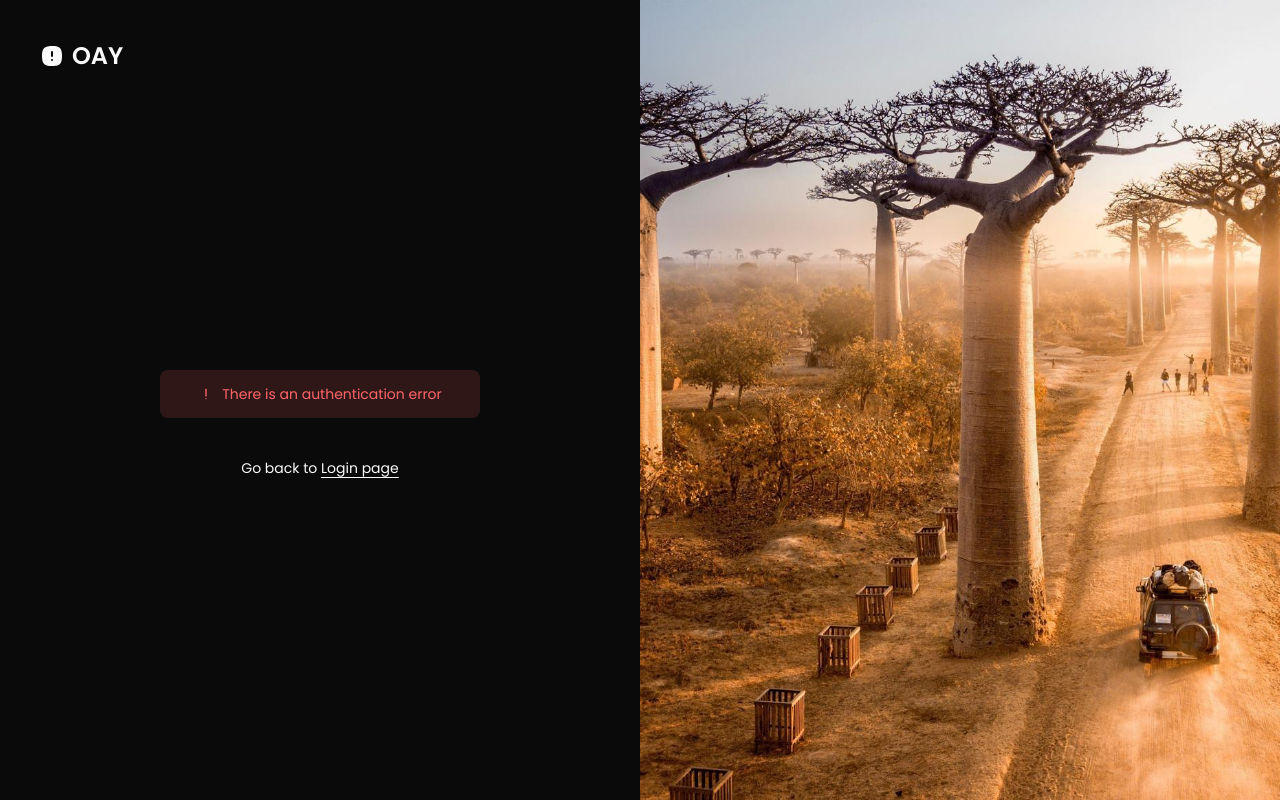
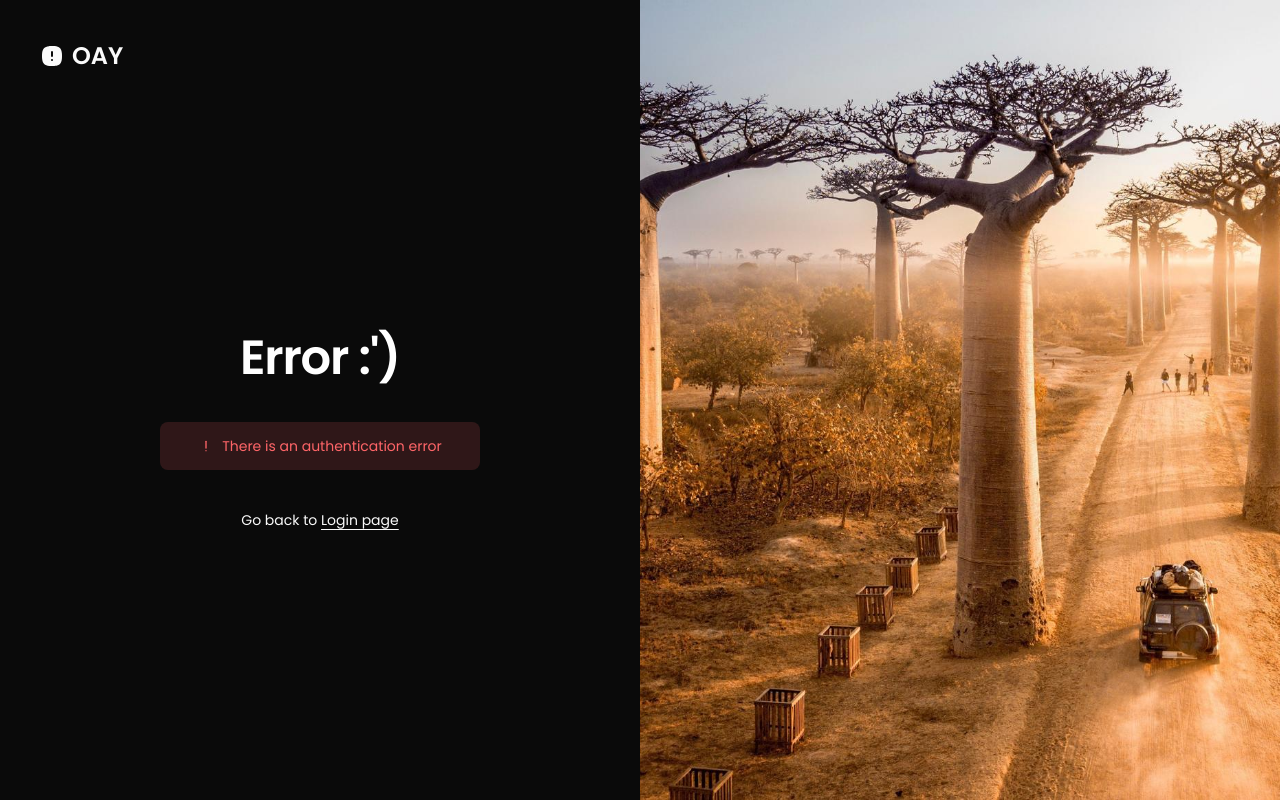
Before and after one commit to Oay-eee/OAY---Web, a Next.js app: page /auth/error in a window 1280 px wide. Built offline with nearby package versions, Linux system fonts and the light colour scheme; no server answers.

Commit message:
chore: add an explicit message for error page

```diff
--- a/app/auth/error/page.tsx
+++ b/app/auth/error/page.tsx
@@ -1,9 +1,13 @@
 import Link from "next/link";
 import { IconExclamationMark } from "@tabler/icons-react";
+import { TextGenerateEffect } from "@/components/aceternity";
 
 export default function AuthErrorPage() {
   return (
     <article>
+      <div className="mb-10 flex flex-col items-center gap-5 text-center">
+        <TextGenerateEffect words="Error :')" />
+      </div>
       <div className="bg-destructive/15 text-destructive flex w-full items-center justify-center gap-x-2 rounded-md p-3 text-sm">
         <IconExclamationMark className="h4 w-4" />
         <p>There is an authentication error</p>
```
